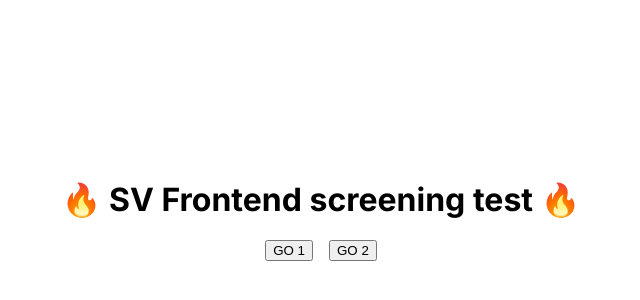
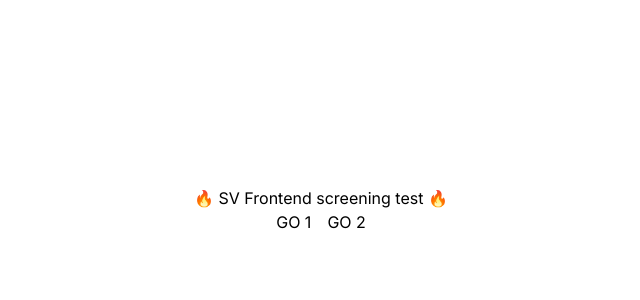
Before and after one commit to jeongwoolee3/sv_frontend_screening_test-4, a Next.js app: page / in a window 1280 px wide. Shown: the part 190-490 px from the top of the page, without its empty margins (319-959 px from the left). Built offline with nearby package versions, Linux system fonts and the light colour scheme.

Commit message:
chore: tailwind 설치 및 설정

```diff
--- a/package.json
+++ b/package.json
@@ -9,11 +9,14 @@
     "lint": "next lint"
   },
   "dependencies": {
+    "@tailwindcss/postcss": "^4.1.11",
     "konva": "^8.4.3",
     "next": "14.2.4",
+    "postcss": "^8.5.6",
     "react": "^18",
     "react-dom": "^18",
-    "react-konva": "^18.2.12"
+    "react-konva": "^18.2.12",
+    "tailwindcss": "^4.1.11"
   },
   "devDependencies": {
     "@types/node": "^20",
--- /dev/null
+++ b/postcss.config.mjs
@@ -0,0 +1,6 @@
+const config = {
+    plugins: {
+      "@tailwindcss/postcss": {},
+    },
+  };
+  export default config;
--- /dev/null
+++ b/src/app/global.css
@@ -0,0 +1 @@
+@import 'tailwindcss';
--- a/src/app/layout.tsx
+++ b/src/app/layout.tsx
@@ -1,5 +1,6 @@
 import type { Metadata } from 'next';
 import { Inter } from 'next/font/google';
+import './global.css';
 
 const inter = Inter({ subsets: ['latin'] });
 
```
